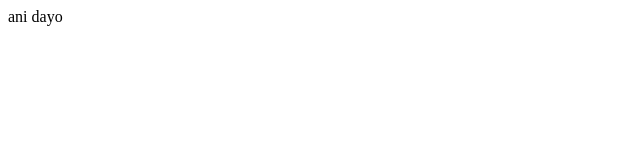
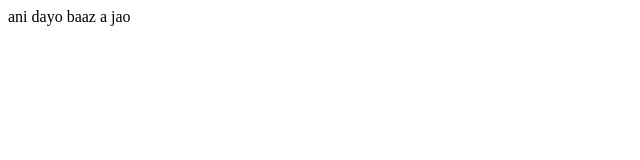
Before and after one commit to MustafaMansoor/bootcamp2022, a plain HTML site: page index.html in a window 1280 px wide. Shown: the full height of the page, 0-640 px from the left. Drawn offline with Linux system fonts and the light colour scheme.

Commit message:
udated div

```diff
--- a/index.html
+++ b/index.html
@@ -9,7 +9,7 @@
 </head>
 
 <body>
-    <div>ani dayo</div>
+    <div>ani dayo baaz a jao</div>
 </body>
 
 </html>
```
